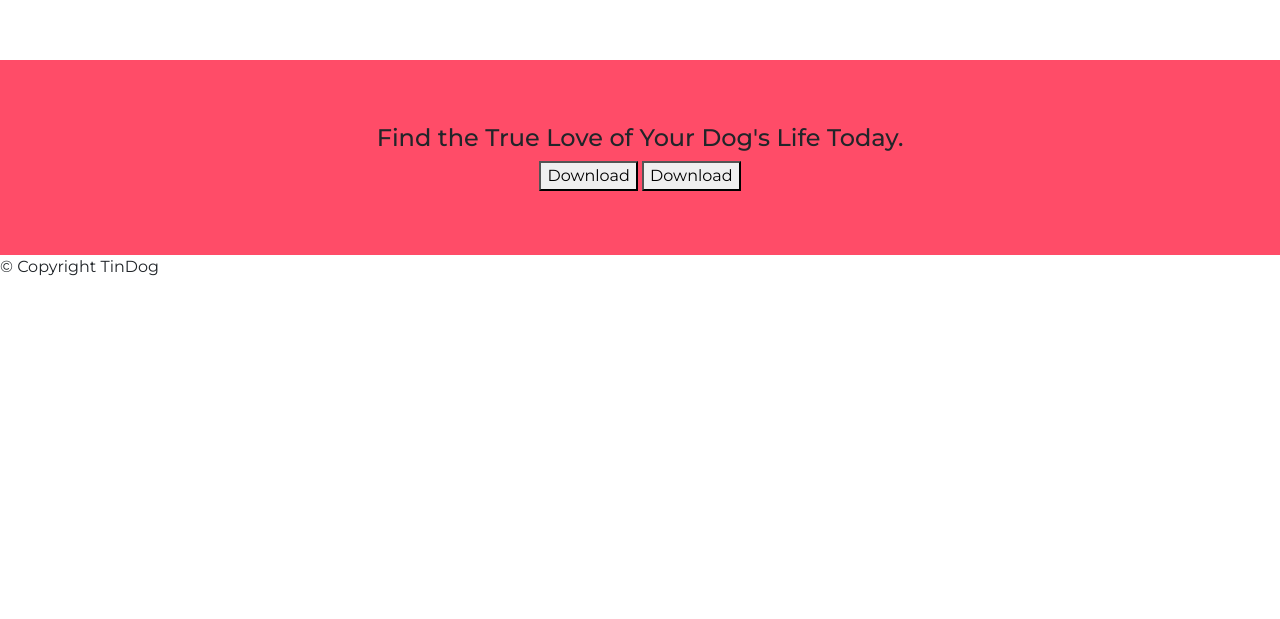
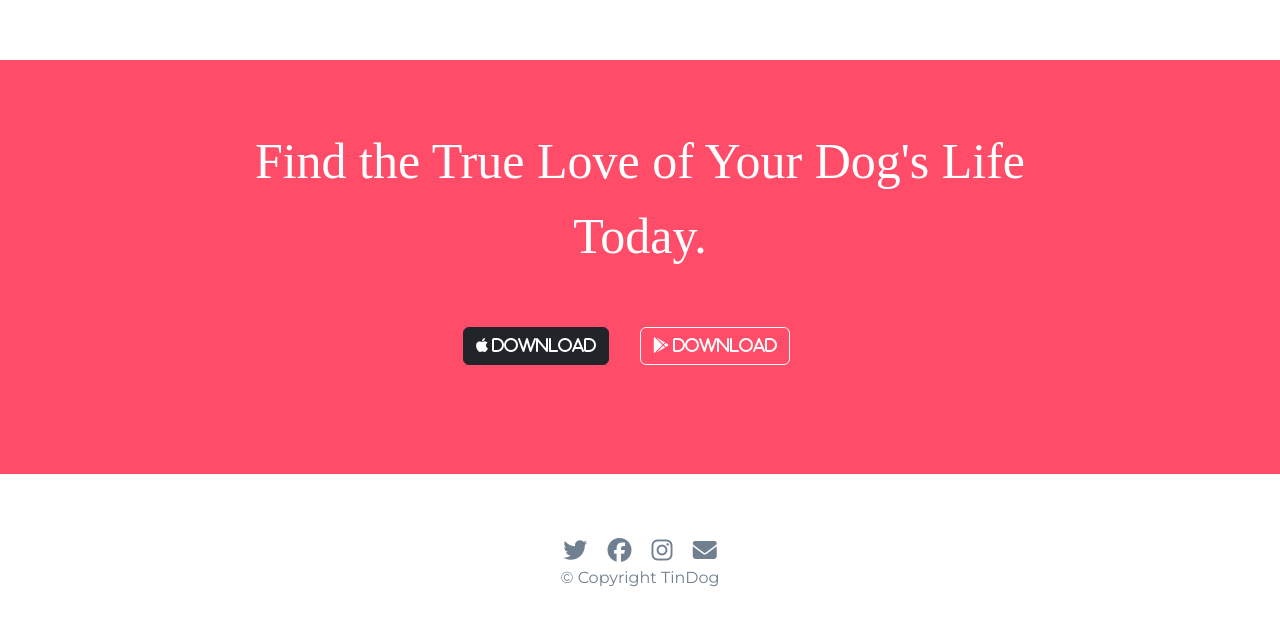
Before and after one commit to felixodette/TinDog, a website: page index.html in a window 1280 px wide. Shown: the part 2693-3312 px from the top of the page. Before the commit the page ends 2988 px from the top, so only its background shows below. Drawn offline with Linux system fonts and the light colour scheme.

Commit message:
Add: Social icons and footer

```diff
--- a/css/styles.css
+++ b/css/styles.css
@@ -169,7 +169,29 @@ h3 {
 #cta {
   background-color: #ff4c68;
   text-align: center;
-  padding: 5% 0;
+  padding: 5% 15%;
+}
+
+.cta-h3 {
+  font-family: Montserrat-Black;
+  color: white;
+  font-size: 50px;
+  line-height: 1.5;
+}
+
+/*Footer Section*/
+
+footer {
+  background-color: #fff;
+  color: slategrey;
+  text-align: center;
+  padding: 5% 15% 1%;
+}
+
+.social {
+  font-size: 1.5rem;
+  margin: 0 0.5rem;
+  cursor: pointer;
 }
 
 /*Media Queries*/
--- a/index.html
+++ b/index.html
@@ -217,9 +217,9 @@
 
   <section id="cta">
 
-    <h3>Find the True Love of Your Dog's Life Today.</h3>
-    <button type="button">Download</button>
-    <button type="button">Download</button>
+    <h3 class="cta-h3">Find the True Love of Your Dog's Life Today.</h3>
+    <button class="btn btn-dark btn-large download-btn" type="button"><i class="fa-brands fa-apple"> Download</i></button>
+    <button class="btn btn-outline-light btn-large download-btn" type="button"><i class="fa-brands fa-google-play"> Download</i></button>
 
   </section>
 
@@ -227,7 +227,10 @@
   <!-- Footer -->
 
   <footer id="footer">
-
+    <i class="social fa-brands fa-twitter"></i>
+    <i class="social fa-brands fa-facebook"></i>
+    <i class="social fa-brands fa-instagram"></i>
+    <i class="social fa-sharp fa-solid fa-envelope"></i>
     <p>© Copyright TinDog</p>
 
   </footer>
```
